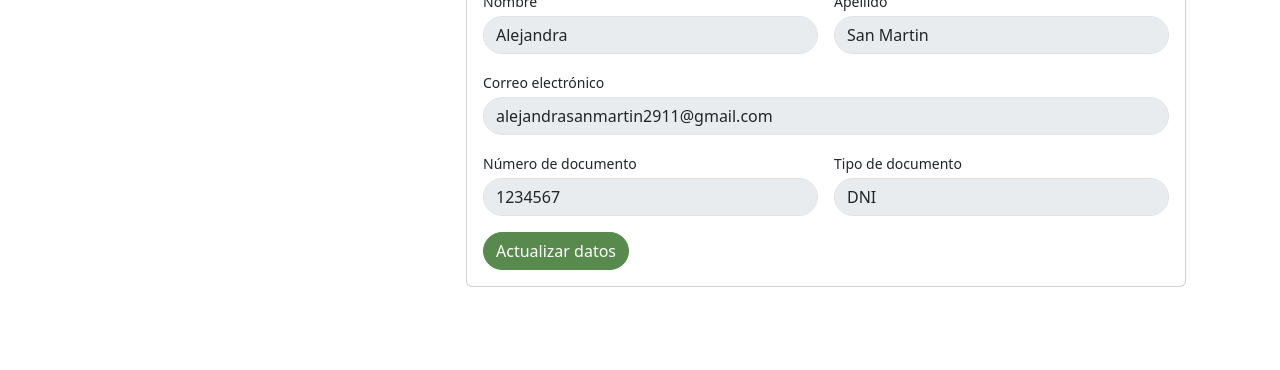
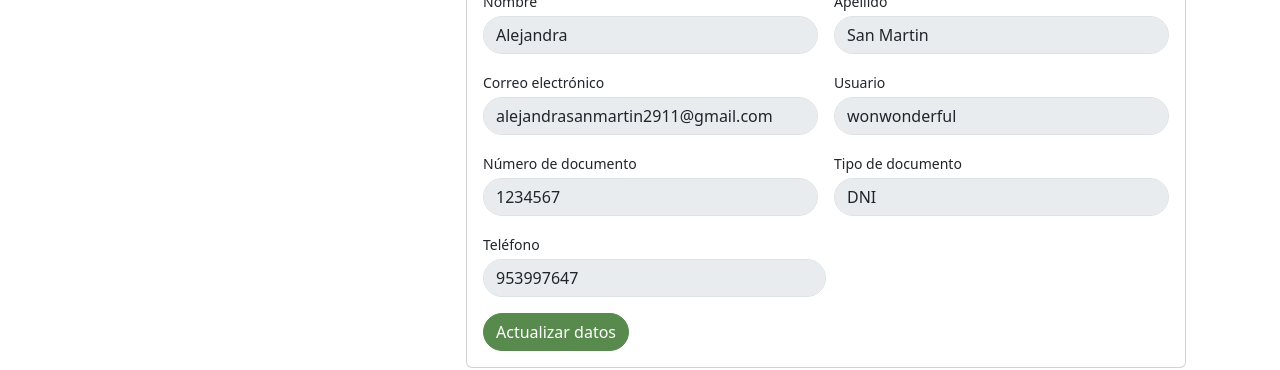
Before and after one commit to alejandraSMT/turi-sw2-front, a React (Create React App) app: page /profile in a window 1280 px wide. Shown: the part 462-832 px from the top of the page. Before the commit the page ends 800 px from the top, so only its background shows below. Built offline with nearby package versions, Linux system fonts and the light colour scheme.

Commit message:
update tabdata

```diff
--- a/src/views/login/LoginScreen.js
+++ b/src/views/login/LoginScreen.js
@@ -34,7 +34,7 @@ function LoginScreen() {
     const obtenerUsuarioLogin = (data) => {
         return new Promise(async (resolve, reject) => {
             try {
-                const response = await fetch(`http://localhost:3000/usuarios/login?usuario=${data.input}&contrasenia=${data.password}`, {
+                const response = await fetch(`http://localhost:3000/usuarios/login?usuario=${data.input}&contraseña=${data.password}`, {
                     method: 'get',
                     headers: {
                         'Content-Type': 'application/json',
--- a/src/views/profile/ProfileScreen.js
+++ b/src/views/profile/ProfileScreen.js
@@ -14,7 +14,9 @@ function ProfileScreen() {
         "profile_pic": "https://yt3.googleusercontent.com/VB0_8gPDwcKYd_wVCJdWcwjttoQu1Xle7EUInFxxfMM5kgYdoFJWyPJ6pdcdRy3FU2B6MHYOKw=s900-c-k-c0x00ffffff-no-rj",
         "email": "alejandrasanmartin2911@gmail.com",
         "nro_doc": "1234567",
-        "tipo_documento": "DNI"
+        "tipo_documento": "DNI",
+        "user":"wonwonderful",
+        "celular":"953997647"
     }
 
     const [activeTab, setActiveTab] = useState("tab1");
--- a/src/views/profile/components/TabData.js
+++ b/src/views/profile/components/TabData.js
@@ -6,6 +6,8 @@ function TabData({ user }) {
     const [name, setName] = useState(user.name);
     const [lastName, setLastName] = useState(user.last_name)
     const [email, setEmail] = useState(user.email)
+    const [username, setUsername] = useState(user.user)
+    const [phone, setPhone] = useState(user.celular)
 
     const handleNameChange = (e) => {
         setName(e.target.value);
@@ -18,6 +20,15 @@ function TabData({ user }) {
     const handleEmailChange = (e) => {
         setEmail(e.target.value);
     };
+
+    const handleUsernameChange = (e) => {
+        setUsername(e.target.value);
+    };
+
+    const handlePhoneChange = (e) => {
+        setPhone(e.target.value);
+    };
+
 
     function handleActivateChangesClick() {
         setChangeValues(false)
@@ -35,6 +46,8 @@ function TabData({ user }) {
         setName(user.name)
         setLastName(user.last_name)
         setEmail(user.email)
+        setUsername(user.user)
+        setPhone(user.celular)
         setChangeValues(true)
         setButtonSelectionProfile(0)
     }
@@ -81,9 +94,15 @@ function TabData({ user }) {
                         </div>
                     </div>
 
-                    <div class="mb-3">
-                        <label class="small mb-1" for="inputEmailAddress">Correo electrónico</label>
-                        <input class="form-control" id="inputEmailAddress" type="email" placeholder="Ingrese su correo electrónico" value={email} onChange={handleEmailChange} disabled={changeValues} />
+                    <div class="row gx-3 mb-3">
+                        <div class="col-md-6">
+                            <label class="small mb-1" for="inputEmailAddress">Correo electrónico</label>
+                            <input class="form-control" id="inputEmailAddress" type="email" placeholder="Ingrese su correo electrónico" value={email} onChange={handleEmailChange} disabled={changeValues} />
+                        </div>
+                        <div class="col-md-6">
+                            <label class="small mb-1" for="inputUsername">Usuario</label>
+                            <input class="form-control" id="inputUsername" type="text" placeholder="Ingrese su usuario" value={username} onChange={handleUsernameChange} disabled={changeValues} />
+                        </div>
                     </div>
                     <div class="row gx-3 mb-3">
                         <div class="col-md-6">
@@ -95,6 +114,10 @@ function TabData({ user }) {
                             <input class="form-control" id="inputTypeDoc" type="text" placeholder="" value={user.tipo_documento} disabled={true} />
                         </div>
                     </div>
+                    <div class="col-md-6 pb-3">
+                        <label class="small mb-1" for="inputPhone">Teléfono</label>
+                        <input class="form-control" id="inputPhone" type="text" placeholder="Ingrese su teléfono" value={phone} onChange={handlePhoneChange} disabled={changeValues} />
+                    </div>
 
                     {buttonView}
                 </form>
```
